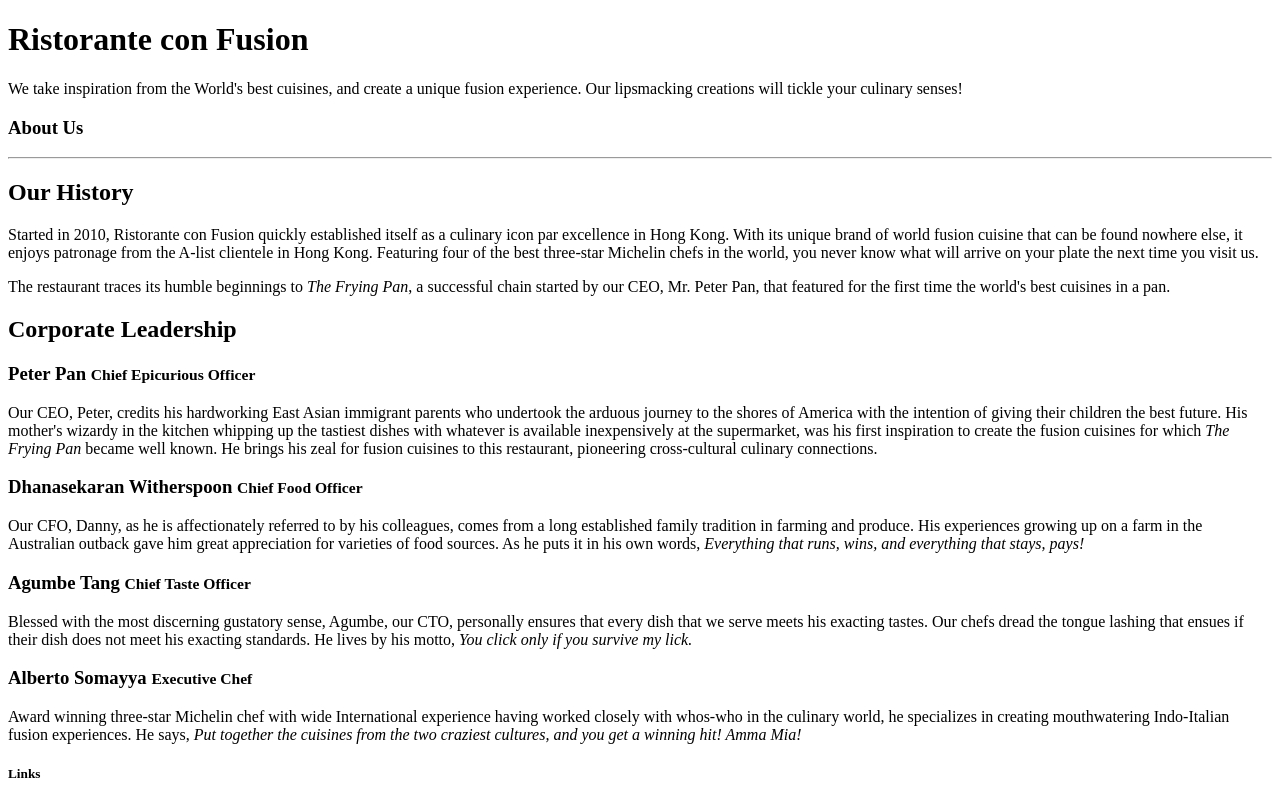
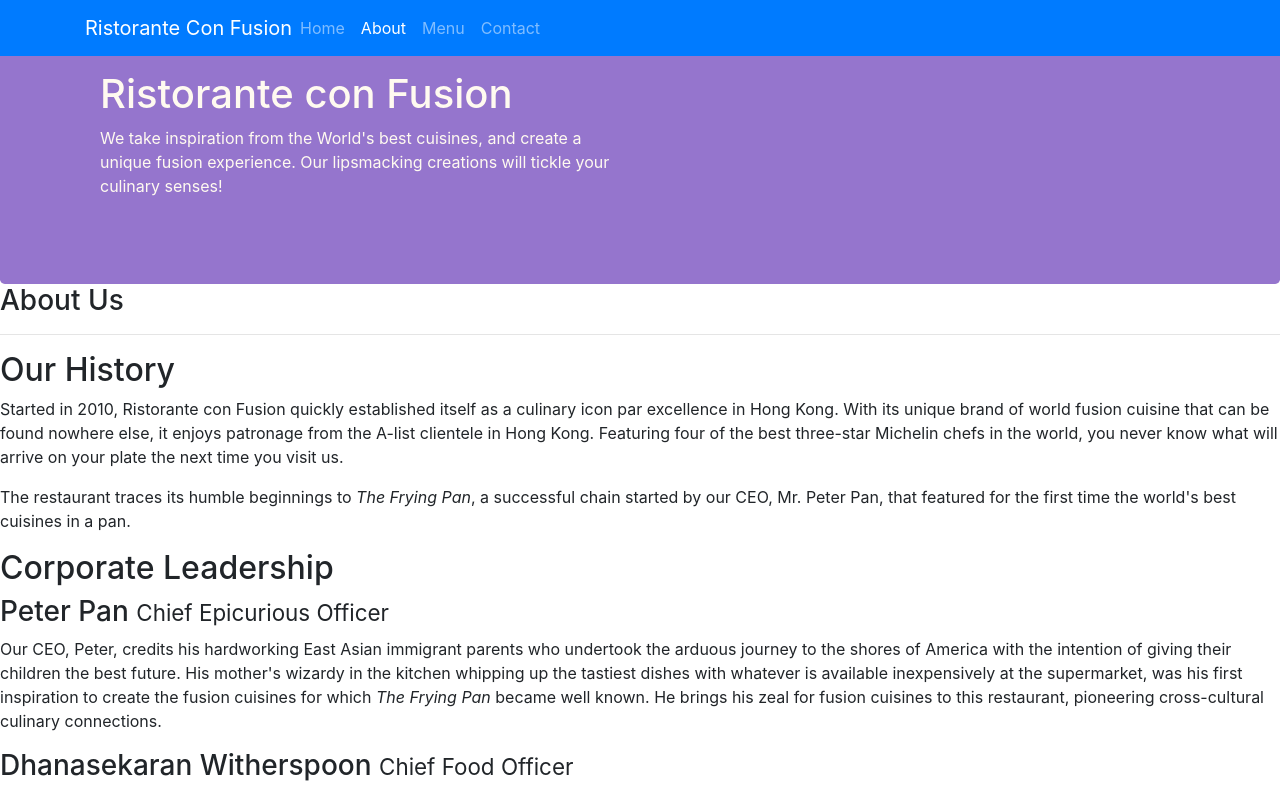
Before and after one commit to arkebi24/conFusion, a website: page aboutus.html in a window 1280 px wide. Shown: the top 788 px of the page. Drawn offline with nearby package versions, Linux system fonts and the light colour scheme.

Commit message:
about.html is style

```diff
--- a/aboutus.html
+++ b/aboutus.html
@@ -2,12 +2,38 @@
 <html lang="en">
 
 <head>
+    <!-- Required meta tags -->
+    <meta charset="utf-8">
+    <meta name="viewport" content="width=device-width, initial-scale=1, shrink-to-fit=no">
+    <meta http-equiv="x-ua-compatible" content="ie=edge">
 
+    <!-- Bootstrap CSS -->
+    <link rel="stylesheet" href="node_modules/bootstrap/dist/css/bootstrap.min.css">
+    <link rel="stylesheet" href="css/styles.css">
     <title>Ristorante Con Fusion: About Us</title>
 
 </head>
 
 <body>
+
+    <nav class="navbar navbar-dark navbar-expand-sm bg-primary fixed-top">
+        <div class="container">
+            <button class="navbar-toggler" type="button" data-toggle="collapse" data-target="#Navbar">
+                <span class="navbar-toggler-icon"></span>
+            </button>
+            <a class="navbar-brand mr-auto" href="#">Ristorante Con Fusion</a>
+            <div class="collapse navbar-collapse" id="Navbar">
+                <ul class="navbar-nav mr-auto">
+                    <li class="nav-items "><a class="nav-link" href="./index.html">Home</a></li>
+                    <li class="nav-items active"><a class="nav-link" href="#">About</a></li>
+                    <li class="nav-items"><a class="nav-link" href="#">Menu</a></li>
+                    <li class="nav-items"><a class="nav-link" href="#">Contact</a></li>
+                </ul>
+            </div>
+        </div>
+
+    </nav>
+
 
     <header class="jumbotron">
         <div class="container">
@@ -98,6 +124,10 @@
            </div>
         </div>
     </footer>
+    <!-- jQuery first, then Popper.js, then Boostrap JS. -->
+    <script src="node_modules/jquery/dist/jquery.slim.min.js"></script>
+    <script src="node_modules/popper.js/dist/umd/popper.min.js"></script>
+    <script src="node_modules/bootstrap/dist/js/bootstrap.min.js"></script>
 
 </body>
 
```
